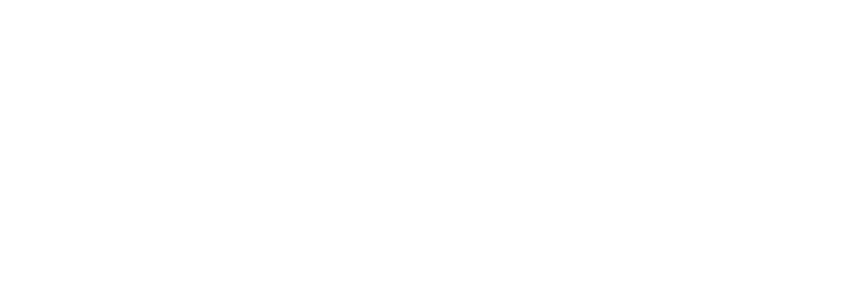
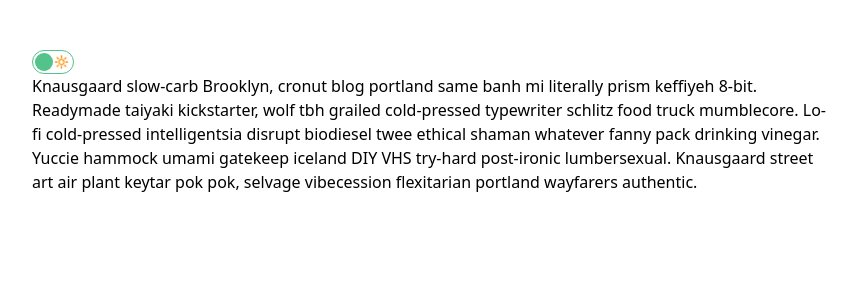
Before and after one commit to zh3nhua94/my-components, a React (Vite) app: page /darkMode in a window 1280 px wide. Before the commit this address had no page. Shown: the top 300 px of the page, without its empty margins (208-1065 px from the left). Built offline with nearby package versions, Linux system fonts and the light colour scheme.

Commit message:
feat: added darkmode toggle component

```diff
--- a/src/App.tsx
+++ b/src/App.tsx
@@ -1,6 +1,7 @@
 import { Route, Routes } from "react-router-dom";
 import Home from "./pages/home/Home";
 import Pagination from "./pages/pagination/Pagination";
+import DarkModePage from "./pages/darkModeToggle/DarkModePage";
 
 function App() {
 	return (
@@ -14,6 +15,10 @@
 					path="/pagination"
 					element={<Pagination />}
 				/>
+				<Route
+					path="/darkMode"
+					element={<DarkModePage />}
+				/>
 			</Routes>
 		</>
 	);
--- /dev/null
+++ b/src/components/darkModeToggle/DarkModeToggle.tsx
@@ -0,0 +1,22 @@
+import { useContext } from "react";
+import { ThemeContext } from "./context/ThemeContext";
+import "./darkModeToggle.css";
+
+const DarkModeToggle = () => {
+	const { toggle, mode } = useContext(ThemeContext);
+	return (
+		<div
+			className="darkmode-toggle-container"
+			onClick={toggle}
+		>
+			<div className="icon">🌙</div>
+			<div className="icon">🔆</div>
+			<div
+				className="ball"
+				style={mode === "light" ? { right: "calc(100% - 20px)" } : { right: "2px" }}
+			></div>
+		</div>
+	);
+};
+
+export default DarkModeToggle;
--- /dev/null
+++ b/src/components/darkModeToggle/context/ThemeContext.tsx
@@ -0,0 +1,16 @@
+import { createContext, useState } from "react";
+export const ThemeContext = createContext({ toggle: () => {}, mode: "light" });
+
+export const ThemeProvider = ({ children }: { children: React.ReactNode }) => {
+	const [mode, setMode] = useState("light");
+
+	const toggle = () => {
+		setMode((prev) => (prev === "light" ? "dark" : "light"));
+	};
+
+	return (
+		<ThemeContext.Provider value={{ toggle, mode }}>
+			<div className={`theme ${mode}`}>{children}</div>
+		</ThemeContext.Provider>
+	);
+};
--- /dev/null
+++ b/src/components/darkModeToggle/darkModeToggle.css
@@ -0,0 +1,30 @@
+/* apply this .dark class to modify css on darkmode */
+.dark * {
+	color: white;
+	background-color: #212121;
+}
+
+.darkmode-toggle-container {
+	width: 42px;
+	height: 24px;
+	border-radius: 30px;
+	border: solid 1px #53c28b;
+	display: flex;
+	align-items: center;
+	justify-content: space-between;
+	padding: 2px 4px;
+	position: relative;
+	cursor: pointer;
+}
+.darkmode-toggle-container .icon {
+	font-size: 12px;
+}
+
+.darkmode-toggle-container .ball {
+	width: 18px;
+	height: 18px;
+	border-radius: 50%;
+	background-color: #53c28b;
+	position: absolute;
+	transition: all 0.3s ease;
+}
--- /dev/null
+++ b/src/pages/darkModeToggle/DarkModePage.tsx
@@ -0,0 +1,30 @@
+import React from "react";
+import { ThemeProvider } from "../../components/darkModeToggle/context/ThemeContext";
+import DarkModeToggle from "../../components/darkModeToggle/DarkModeToggle";
+
+/**
+
+The only thing need to note this page is the ThemeProvider only.
+
+**/
+
+const DarkModePage = () => {
+	return (
+		<ThemeProvider>
+			<div style={{ minHeight: "100vh" }}>
+				<div style={{ maxWidth: "800px", margin: "0px auto", padding: "50px 0" }}>
+					<DarkModeToggle />
+					<p>
+						Knausgaard slow-carb Brooklyn, cronut blog portland same banh mi literally prism keffiyeh 8-bit. Readymade
+						taiyaki kickstarter, wolf tbh grailed cold-pressed typewriter schlitz food truck mumblecore. Lo-fi
+						cold-pressed intelligentsia disrupt biodiesel twee ethical shaman whatever fanny pack drinking vinegar.
+						Yuccie hammock umami gatekeep iceland DIY VHS try-hard post-ironic lumbersexual. Knausgaard street art air
+						plant keytar pok pok, selvage vibecession flexitarian portland wayfarers authentic.
+					</p>
+				</div>
+			</div>
+		</ThemeProvider>
+	);
+};
+
+export default DarkModePage;
--- a/src/pages/home/Home.tsx
+++ b/src/pages/home/Home.tsx
@@ -12,6 +12,10 @@
 						title={"Pagination"}
 						link={"/pagination"}
 					/>
+					<MuiListItem
+						title={"Dark Mode"}
+						link={"/darkMode"}
+					/>
 				</List>
 			</Box>
 		</Box>
--- a/src/pages/pagination/Pagination.tsx
+++ b/src/pages/pagination/Pagination.tsx
@@ -18,6 +18,7 @@
 
 	return (
 		<>
+			<p style={{ textAlign: "center", color: "royalblue" }}>THE STYLING OF THE PAGINATION USES A BIT OF TAILWIND</p>
 			<PaginationTable posts={car} />
 		</>
 	);
```
